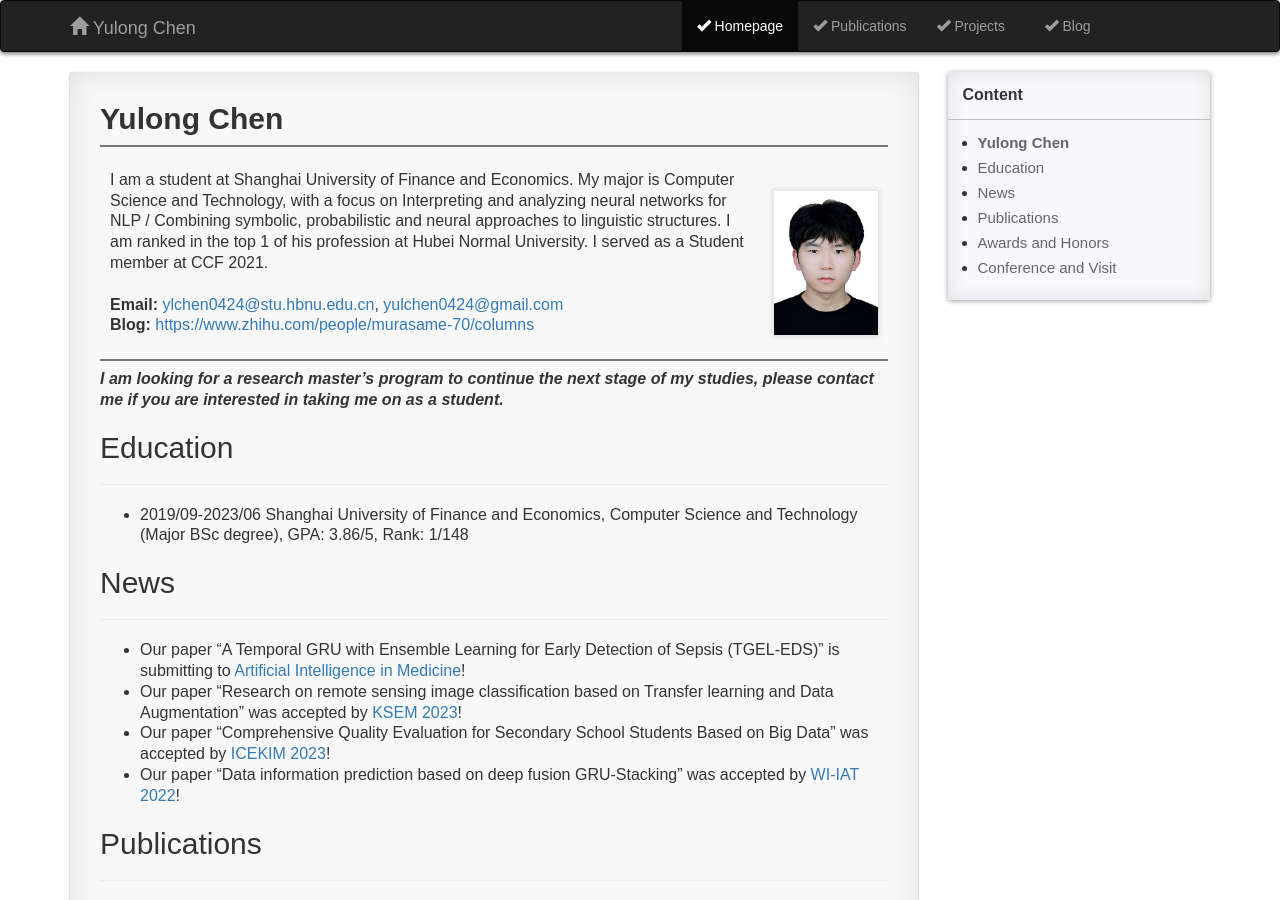
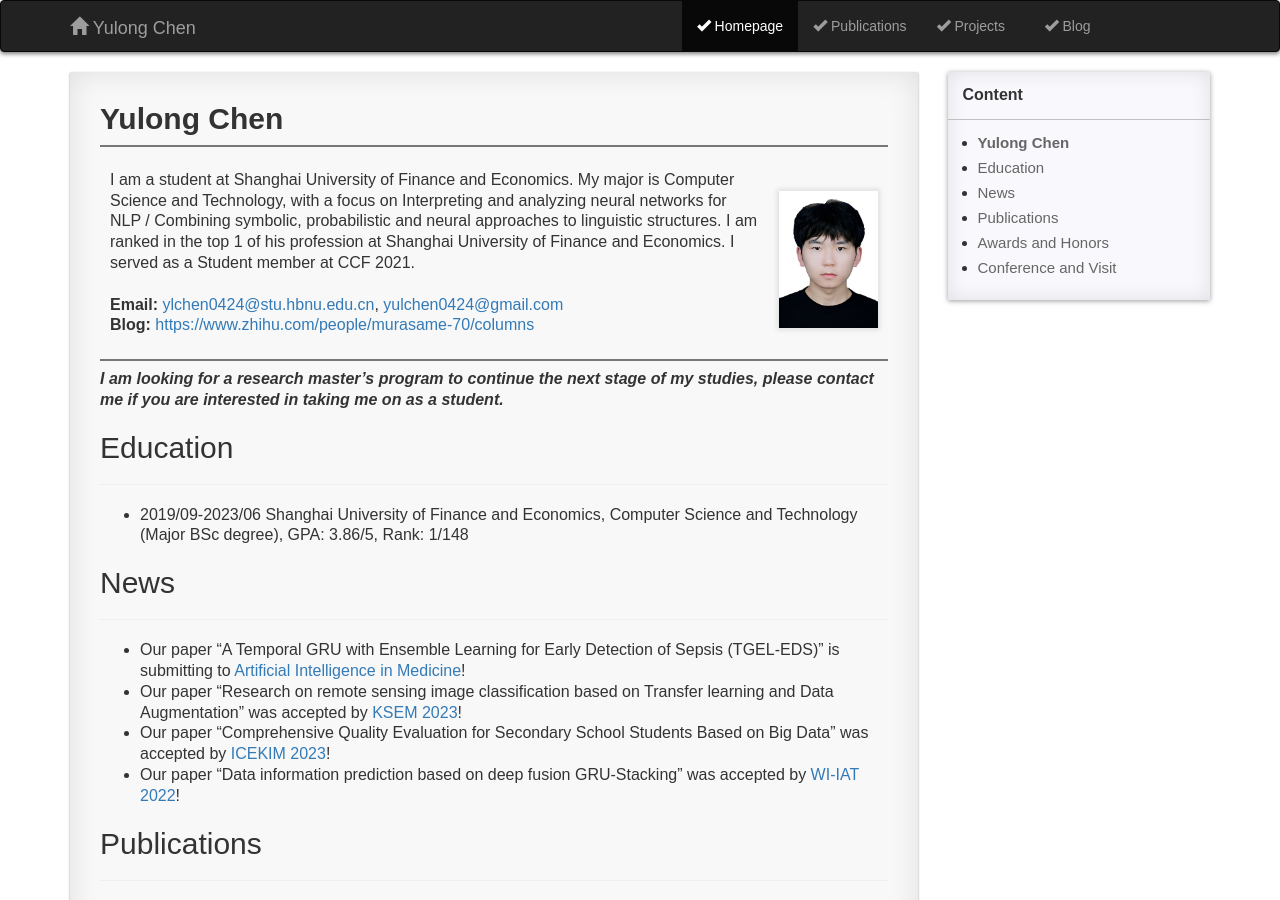
Before and after one commit to yulongC/yulongC.github.io, a Jekyll site: the page built from pages/1_homepage.md, in a window 1280 px wide and 900 px high. Built offline with Jekyll 4.4.1, drawn with Linux system fonts in a browser that asks for light colours; comment, search, counter and statistics services are not loaded.

Commit message:
Update 1_homepage.md

```diff
--- a/pages/1_homepage.md
+++ b/pages/1_homepage.md
@@ -11,7 +11,7 @@
 
 ## **Yulong Chen**
 
-| <br> I am a student at Shanghai University of Finance and Economics. My major is Computer Science and Technology, with a focus on Interpreting and analyzing neural networks for NLP / Combining symbolic, probabilistic and neural approaches to linguistic structures. I am ranked in the top 1 of his profession at Hubei Normal University. I served as a Student member at CCF 2021. <br> <br> **Email:** <ylchen0424@stu.hbnu.edu.cn>, <yulchen0424@gmail.com> <br> **Blog:** <https://www.zhihu.com/people/murasame-70/columns>  <br> <br> | <br> &emsp; ![image](https://yulongC.github.io/images/chen-2023.jpg) <br> <br> |
+| <br> I am a student at Shanghai University of Finance and Economics. My major is Computer Science and Technology, with a focus on Interpreting and analyzing neural networks for NLP / Combining symbolic, probabilistic and neural approaches to linguistic structures. I am ranked in the top 1 of his profession at Shanghai University of Finance and Economics. I served as a Student member at CCF 2021. <br> <br> **Email:** <ylchen0424@stu.hbnu.edu.cn>, <yulchen0424@gmail.com> <br> **Blog:** <https://www.zhihu.com/people/murasame-70/columns>  <br> <br> | <br> &emsp; ![image](https://yulongC.github.io/images/chen-2023.jpg) <br> <br> |
 
 ***I am looking for a research master's program to continue the next stage of my studies, please contact me if you are interested in taking me on as a student.***
 
```
